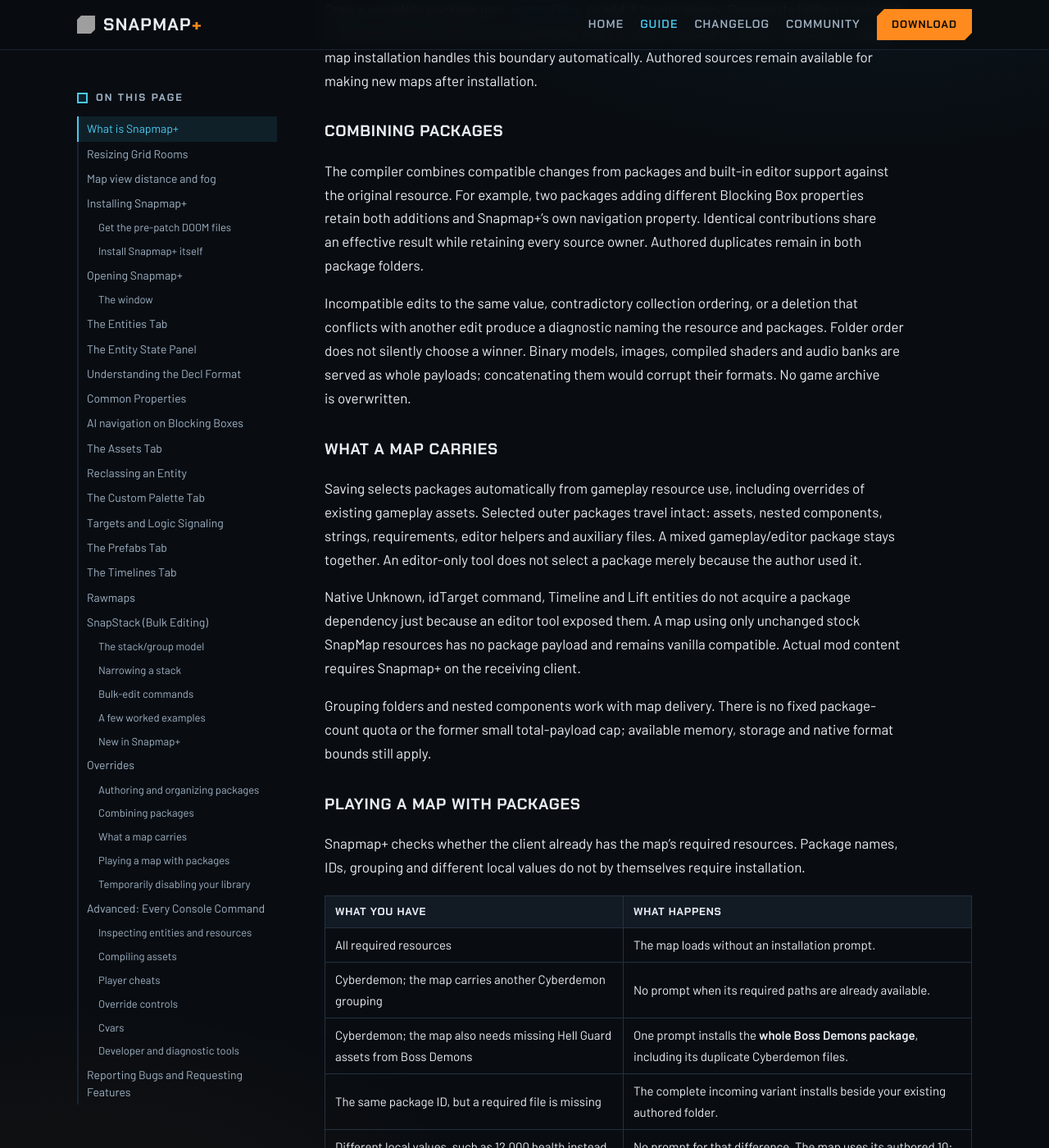
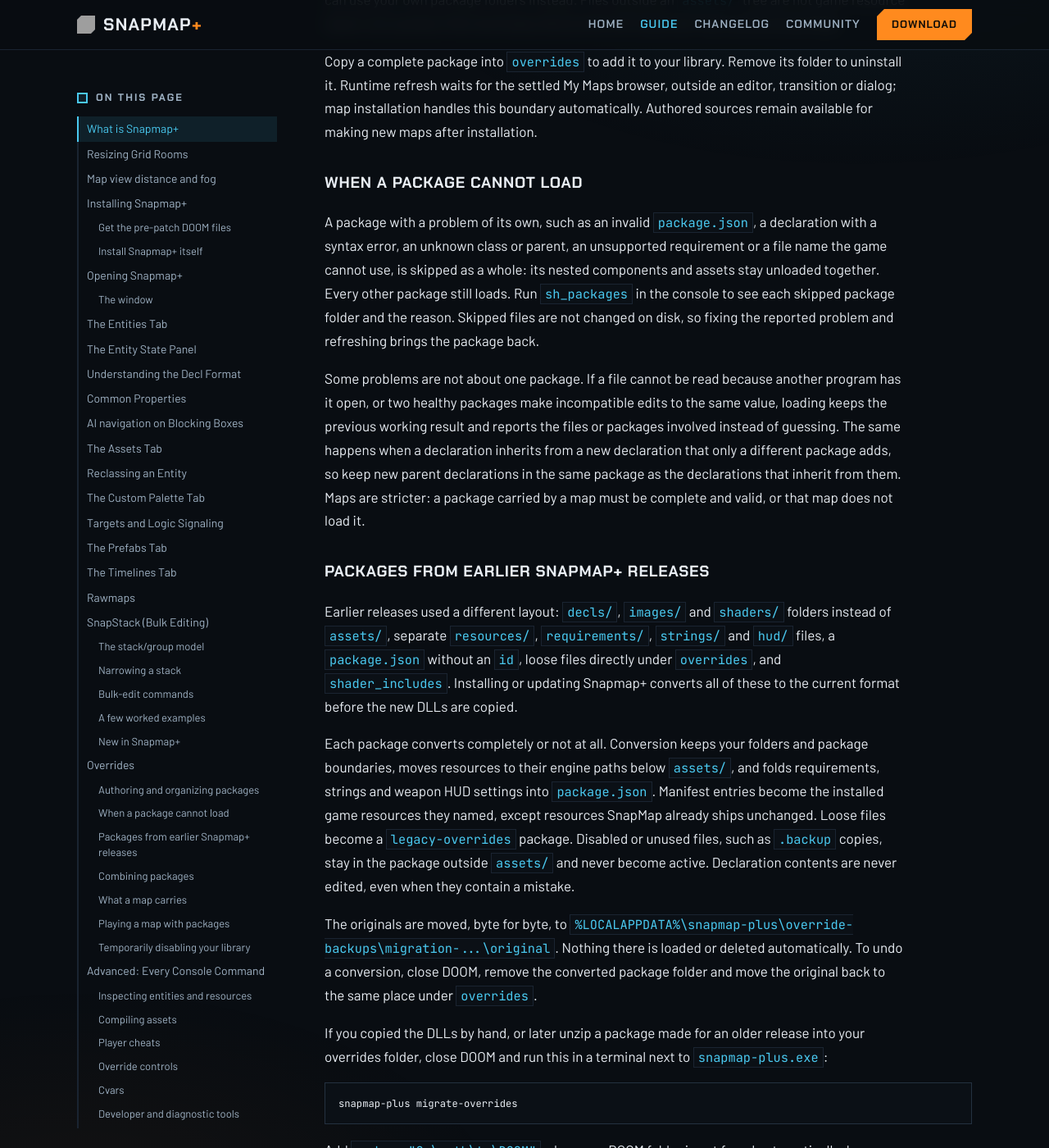
Before and after one commit to doom-snapmap/snapmap-web, a Jekyll site: the page built from site/snapmap-plus-guide.md, in a window 1280 px wide and 1400 px high, scrolled down 32047 px. Shown: the whole window at 82% size. Built offline with Jekyll 4.4.1, drawn with Linux system fonts in a browser that asks for light colours; some of the changed text lies outside the part shown; grey boxes are pictures that could not be loaded.

Commit message:
Complete override conversion and per-package load isolation
Install, update and migrate-overrides now convert every earlier override layout, including loose files, manifests, shader includes and policy files, keeping byte-exact originals in override-backups and recovering interrupted runs without overwriting anything. At load, a package whose own descriptor, paths, policy or declarations fail, including typed errors, is skipped while other packages load; storage, allocation and peer conflicts still keep the previous library.

````diff
--- a/site/snapmap-plus-guide.md
+++ b/site/snapmap-plus-guide.md
@@ -165,6 +165,9 @@
   Snapmap+ fully replaces it, so nothing of the old tool needs to stay behind. Your maps, prefabs and
   overrides carry straight over: anything in the old `%USERPROFILE%\snaphak` folder is copied into
   Snapmap+'s own data folder (`%LOCALAPPDATA%\snapmap-plus`), and the old folder itself is never touched.
+- **Packages from an earlier release?** Install and update convert them to the current package
+  format first, keeping the originals; see
+  [Packages from earlier Snapmap+ releases](#packages-from-earlier-snapmap-releases).
 - **Uninstalling:** `snapmap-plus uninstall` restores your DOOM folder to exactly what it was before.
   Your own Snapmap+ data (`config.json`, prefabs, rawmaps, overrides under
   `%LOCALAPPDATA%\snapmap-plus`) is left untouched.
@@ -909,6 +912,55 @@
 map installation handles this boundary automatically. Authored sources remain available for making
 new maps after installation.
 
+### When a package cannot load
+
+A package with a problem of its own, such as an invalid `package.json`, a declaration with a syntax
+error, an unknown class or parent, an unsupported requirement or a file name the game cannot use, is
+skipped as a whole: its nested components and assets stay unloaded together. Every other package
+still loads. Run `sh_packages` in the console to see each skipped package folder and the reason.
+Skipped files are not changed on disk, so fixing the reported problem and refreshing brings the
+package back.
+
+Some problems are not about one package. If a file cannot be read because another program has it
+open, or two healthy packages make incompatible edits to the same value, loading keeps the previous
+working result and reports the files or packages involved instead of guessing. The same happens when
+a declaration inherits from a new declaration that only a different package adds, so keep new parent
+declarations in the same package as the declarations that inherit from them. Maps are stricter:
+a package carried by a map must be complete and valid, or that map does not load it.
+
+### Packages from earlier Snapmap+ releases
+
+Earlier releases used a different layout: `decls/`, `images/` and `shaders/` folders instead of
+`assets/`, separate `resources/`, `requirements/`, `strings/` and `hud/` files, a `package.json`
+without an `id`, loose files directly under `overrides`, and `shader_includes`. Installing or
+updating Snapmap+ converts all of these to the current format before the new DLLs are copied.
+
+Each package converts completely or not at all. Conversion keeps your folders and package
+boundaries, moves resources to their engine paths below `assets/`, and folds requirements, strings
+and weapon HUD settings into `package.json`. Manifest entries become the installed game resources
+they named, except resources SnapMap already ships unchanged. Loose files become a
+`legacy-overrides` package. Disabled or unused files, such as `.backup` copies, stay in the package
+outside `assets/` and never become active. Declaration contents are never edited, even when they
+contain a mistake.
+
+The originals are moved, byte for byte, to
+`%LOCALAPPDATA%\snapmap-plus\override-backups\migration-...\original`. Nothing there is loaded
+or deleted automatically. To undo a conversion, close DOOM, remove the converted package folder and
+move the original back to the same place under `overrides`.
+
+If you copied the DLLs by hand, or later unzip a package made for an older release into your
+overrides folder, close DOOM and run this in a terminal next to `snapmap-plus.exe`:
+
+```text
+snapmap-plus migrate-overrides
+```
+
+Add `--doom "C:\path\to\DOOM"` when your DOOM folder is not found automatically; loose files,
+manifests and shader includes are identified from its installed resource catalog. Running the
+command again does nothing to packages that are already current. A package that cannot be converted
+is listed with the reason and left untouched, for example a `package.json` that is not valid JSON or
+two files that supply different bytes for the same resource. Fix it and run the command again.
+
 ### Combining packages
 
 The compiler combines compatible changes from packages and built-in editor support against the
@@ -1018,6 +1070,7 @@
 
 | Command | What it does |
 |---|---|
+| `sh_packages` | Lists installed packages, compiler results and every [skipped package](#when-a-package-cannot-load) with its reason. `sh_packages dependencies [type name]` inspects observed native dependencies. |
 | `sh_user_overrides [0\|1]` | On a successful save, controls whether player [override](#overrides) files load on the next DOOM launch. `0` disables and `1` enables only the first resource layer; restart DOOM to apply either value. A failed save is reported and leaves this launch unchanged, with no next-launch change guaranteed. With no argument, reports this launch's state plus either the saved next-launch state or a volatile value not confirmed saved. |
 
 ### Cvars
````
